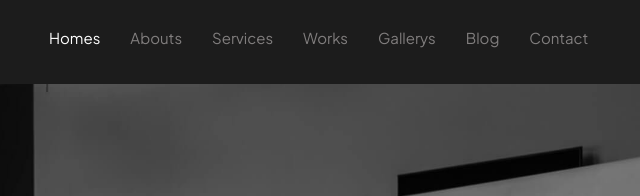
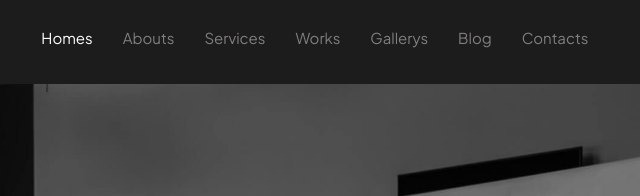
Before and after one commit to lodhivaibhav/test2, a plain HTML site: page index.html in a window 1280 px wide. Shown: the top 196 px of the page, 518-1158 px from the left. Drawn offline with Linux system fonts and the light colour scheme.

Commit message:
sixth commit

```diff
--- a/index.html
+++ b/index.html
@@ -28,7 +28,7 @@
         <a class="header__nav--link" href="#">Works</a>
         <a class="header__nav--link" href="#">Gallerys</a>
         <a class="header__nav--link" href="#">Blog</a>
-        <a class="header__nav--link" href="#">Contact</a>
+        <a class="header__nav--link" href="#">Contacts</a>
       </nav>
 
       <div class="hamburger">
```
